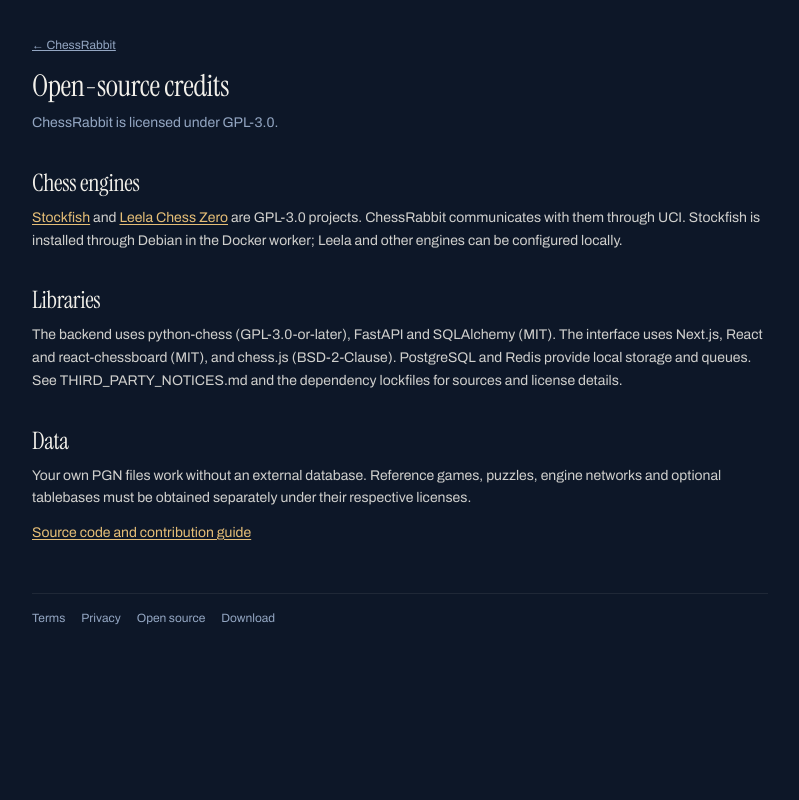
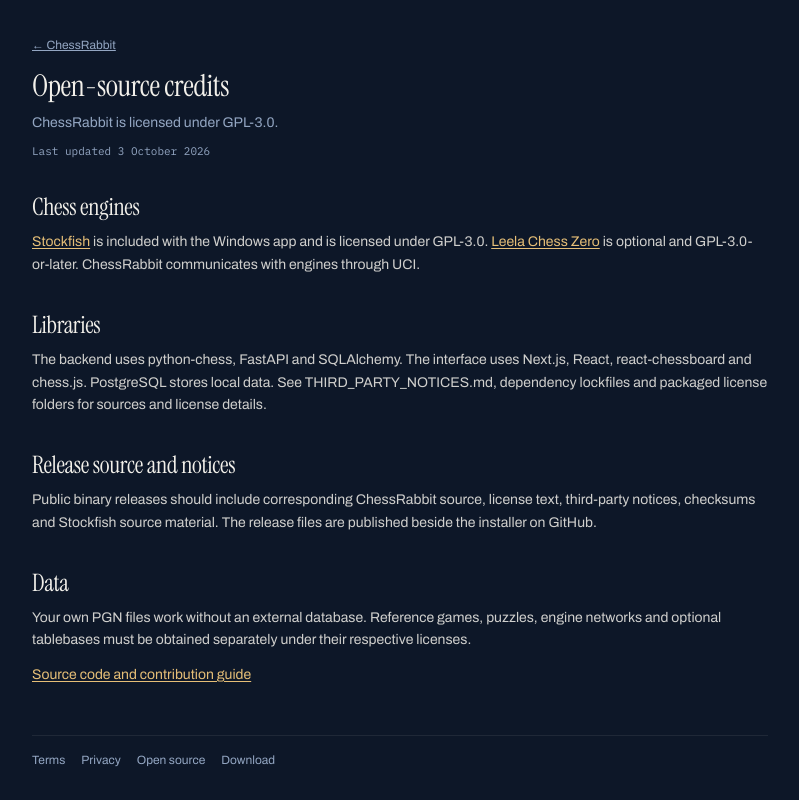
Before and after one commit to misaelalves99/chessrabbit, a Next.js app in the folder apps/web/: page /open-source in a window 1280 px wide. Shown: the whole page, without its empty margins (240-1039 px from the left). Built offline with nearby package versions, Linux system fonts and the light colour scheme.

Commit message:
Update open source legal page

```diff
--- a/apps/web/src/app/open-source/page.tsx
+++ b/apps/web/src/app/open-source/page.tsx
@@ -1,13 +1,15 @@
 import LegalDoc from "@/components/LegalDoc";
 
 export default function Credits() {
-  return <LegalDoc title="Open-source credits" standfirst="ChessRabbit is licensed under GPL-3.0.">
+  return <LegalDoc title="Open-source credits" standfirst="ChessRabbit is licensed under GPL-3.0." updated="3 October 2026">
     <h2>Chess engines</h2>
-    <p><a href="https://stockfishchess.org/">Stockfish</a> and <a href="https://lczero.org/">Leela Chess Zero</a> are GPL-3.0 projects. ChessRabbit communicates with them through UCI. Stockfish is installed through Debian in the Docker worker; Leela and other engines can be configured locally.</p>
+    <p><a href="https://stockfishchess.org/">Stockfish</a> is included with the Windows app and is licensed under GPL-3.0. <a href="https://lczero.org/">Leela Chess Zero</a> is optional and GPL-3.0-or-later. ChessRabbit communicates with engines through UCI.</p>
     <h2>Libraries</h2>
-    <p>The backend uses python-chess (GPL-3.0-or-later), FastAPI and SQLAlchemy (MIT). The interface uses Next.js, React and react-chessboard (MIT), and chess.js (BSD-2-Clause). PostgreSQL and Redis provide local storage and queues. See THIRD_PARTY_NOTICES.md and the dependency lockfiles for sources and license details.</p>
+    <p>The backend uses python-chess, FastAPI and SQLAlchemy. The interface uses Next.js, React, react-chessboard and chess.js. PostgreSQL stores local data. See THIRD_PARTY_NOTICES.md, dependency lockfiles and packaged license folders for sources and license details.</p>
+    <h2>Release source and notices</h2>
+    <p>Public binary releases should include corresponding ChessRabbit source, license text, third-party notices, checksums and Stockfish source material. The release files are published beside the installer on GitHub.</p>
     <h2>Data</h2>
     <p>Your own PGN files work without an external database. Reference games, puzzles, engine networks and optional tablebases must be obtained separately under their respective licenses.</p>
-    <p><a href="https://github.com/shivamjg101/chessrabbit/tree/codex/open-source-local-engines">Source code and contribution guide</a></p>
+    <p><a href="https://github.com/shivamjg101/chessrabbit">Source code and contribution guide</a></p>
   </LegalDoc>;
 }
```
